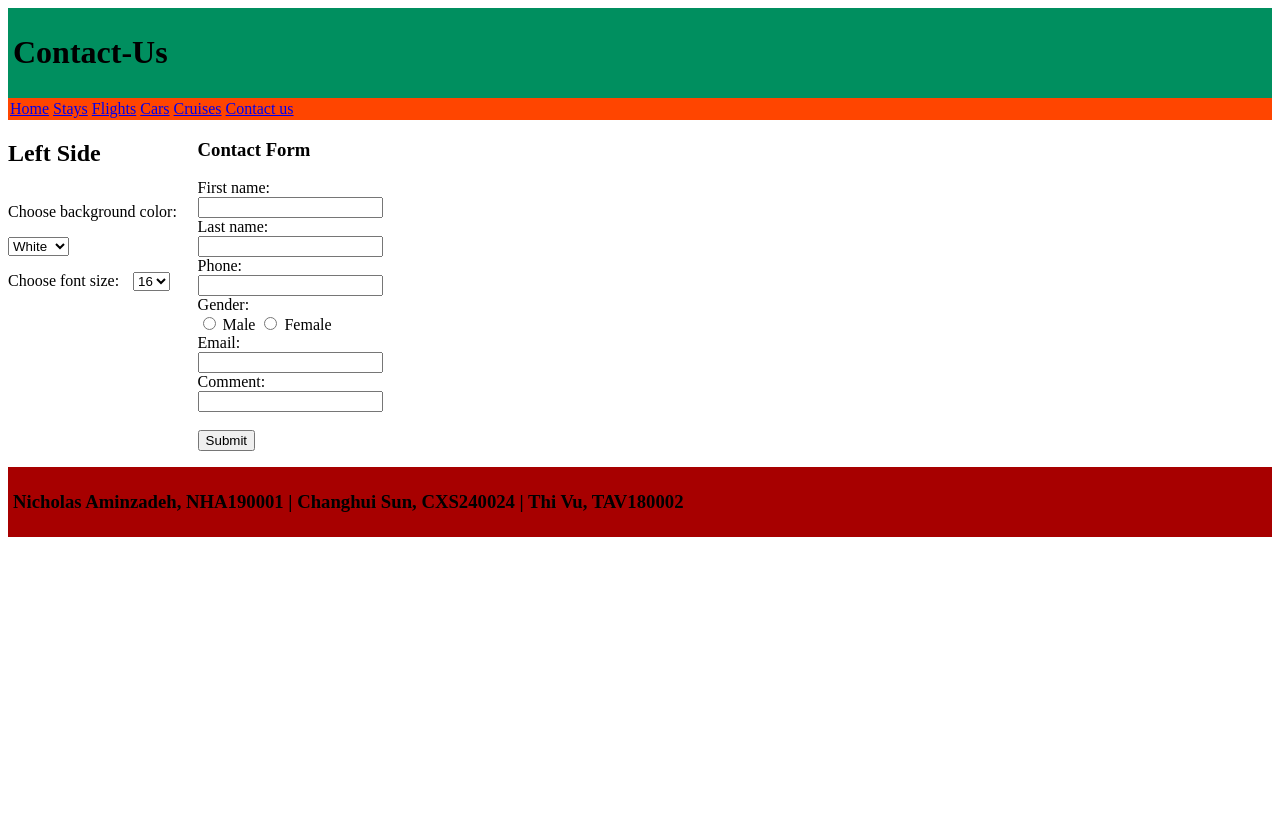
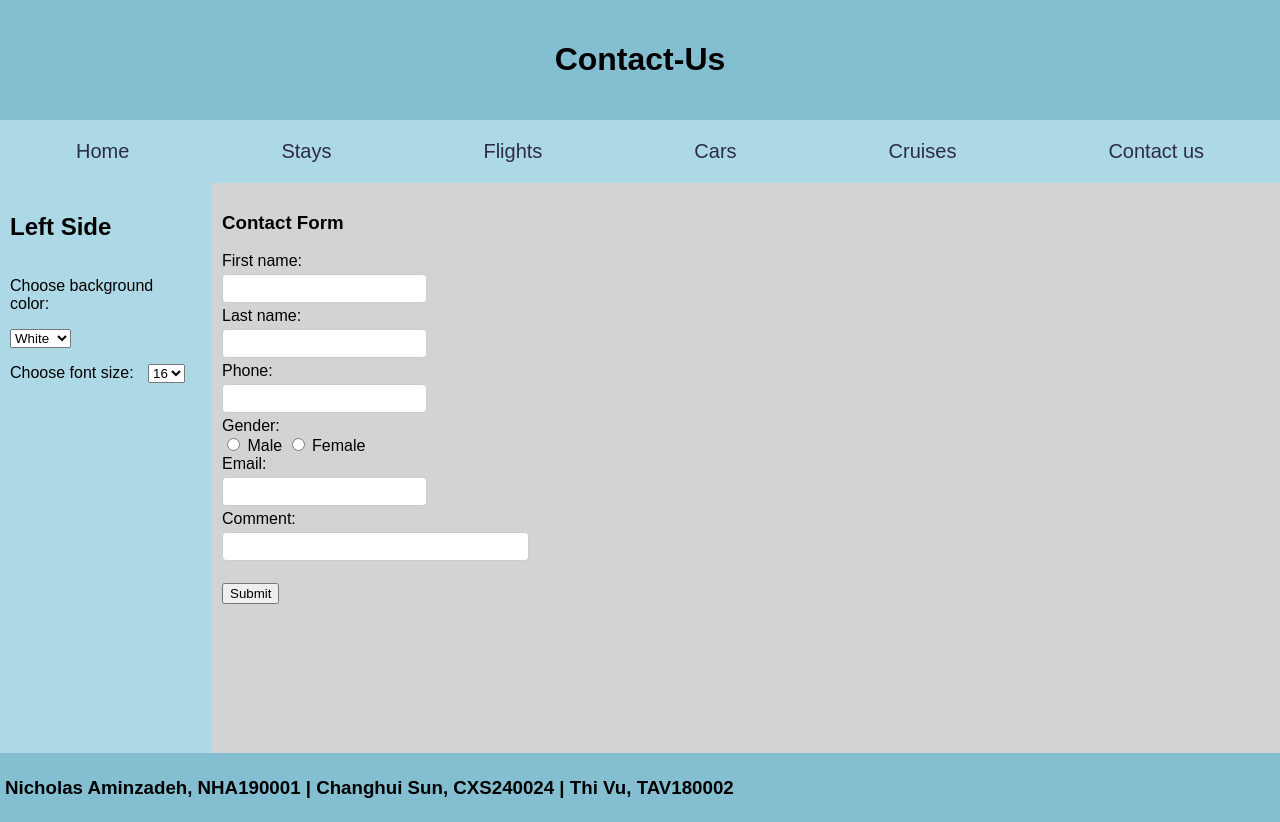
Before and after one commit to CH7099/cs6314-a2-travel, a PHP site: page /contact-us.html in a window 1280 px wide. Before the commit the page ends 537 px from the top, so only its background shows below. Run offline with PHP 8.4, Linux system fonts and the light colour scheme.

Commit message:
Edit general css and added input and comment style

```diff
--- a/Assignment2/mystyle.css
+++ b/Assignment2/mystyle.css
@@ -1,16 +1,45 @@
+/* General body styles */
+body {
+    font-family: Arial, sans-serif;
+    margin: 0;                     /* remove default margin */
+    padding: 0;                    /* remove default padding */
+    background-color: lightgrey;
+}
+
+/*Style header*/
 .header {
-  background-color:rgb(0, 143, 95);
+    padding: 20px;
+    text-align: center;
+    background-color: rgb(132, 190, 209);
+}
+
+.footer {
+  background-color: rgb(132, 190, 209);
   padding:5px;
 }
 
-.footer {
-  background-color:rgb(167, 0, 0);
-  padding:5px;
+/* Style the navigation container */
+.topnav {
+    display: flex;                 /* flexbox instead of float */
+    justify-content: space-around; /* spread links evenly */
+    background-color: lightblue;
+    width: 100%;                   /* fill the window width */
 }
 
-.topnav {
-  background-color:orangered;
-  padding:2px;
+/* Style individual links */
+.topnav a {
+    flex-grow: 1;                  /* each link stretches equally */
+    color: rgb(45, 45, 65);
+    padding: 20px;
+    text-align: center;
+    text-decoration: none;         /* remove underline */
+    font-size: 20px;
+}
+
+/*Change color for top navigation*/
+.topnav a:hover{
+    background-color: rgb(132, 190, 209);
+    color: black;
 }
 
 .row:after {
@@ -21,17 +50,39 @@
 
 .column {
   float: left;
+  min-height: 550px;              /* ensure columns have some height */
 }
 
-.side{
-  width: 15%;
+/*Left column*/
+.column.side {
+    width: 15%;
+    float: left;
+    background-color: lightblue;
+    padding: 10px;
 }
 
-.middle {
-  width: 85%;
+/*Middle column*/
+.column.middle {
+    width: 80%;
+    float: left;
+    padding: 10px;
 }
 
 .prefselector {
   display: inline-block;
   margin-right: 10px;
 }
+
+/* Input field styles */
+input[type=text] {
+    width: 20%;
+    padding: 6px 5px;
+    margin: 4px 0;
+    box-sizing: border-box;
+    border: 1px solid #ccc;
+    border-radius: 4px;
+}
+
+#comment {
+    width: 30%;
+}
```
